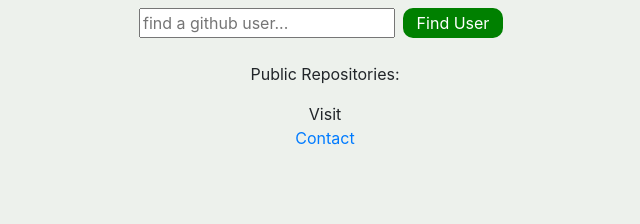
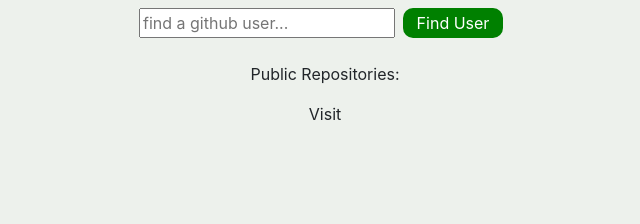
Before and after one commit to SamCatherman/github_voyager, a React (Create React App) app: page / in a window 1280 px wide. Shown: the top 224 px of the page, without its empty margins (315-955 px from the left). Built offline with nearby package versions, Linux system fonts and the light colour scheme; no server answers.

Commit message:
conditionally render email

```diff
--- a/src/components/Result.js
+++ b/src/components/Result.js
@@ -20,7 +20,9 @@ const Result = ({
     <p>{type}</p>
     <p>Public Repositories: {pubRepos}</p>
     <a href={page}>Visit {username}</a>
-    <a href={`mailto:${email}`}>Contact {username}</a>
+    {{ email } === null ? (
+      <a href={`mailto:${email}`}>Contact {username}</a>
+    ) : null}
     <img src={img} alt={username} />
   </div>
 );
```
